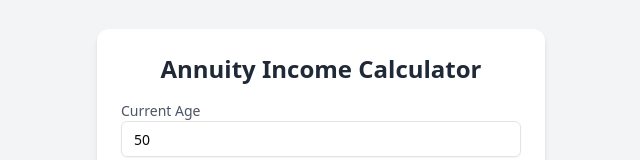
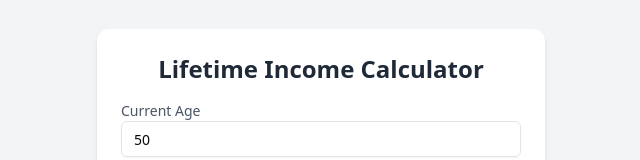
Before and after one commit to KKTT/newgenapp, a React (Vite) app: page /annuity in a window 1280 px wide. Shown: the part 104-264 px from the top of the page, without its empty margins (319-959 px from the left). Built offline with nearby package versions, Linux system fonts and the light colour scheme.

Commit message:
Fix title and README

```diff
--- a/src/Annuity.jsx
+++ b/src/Annuity.jsx
@@ -90,7 +90,7 @@ export default function Annuity() {
         transition={{ duration: 0.5 }}
       >
         <h2 className="text-2xl font-bold text-gray-800 text-center mb-4">
-          Annuity Income Calculator
+          Lifetime Income Calculator
         </h2>
         <div className="space-y-4">
           <div>
```
Also changed, not shown: 1 other file (tests, documents, lock files or other folders).
